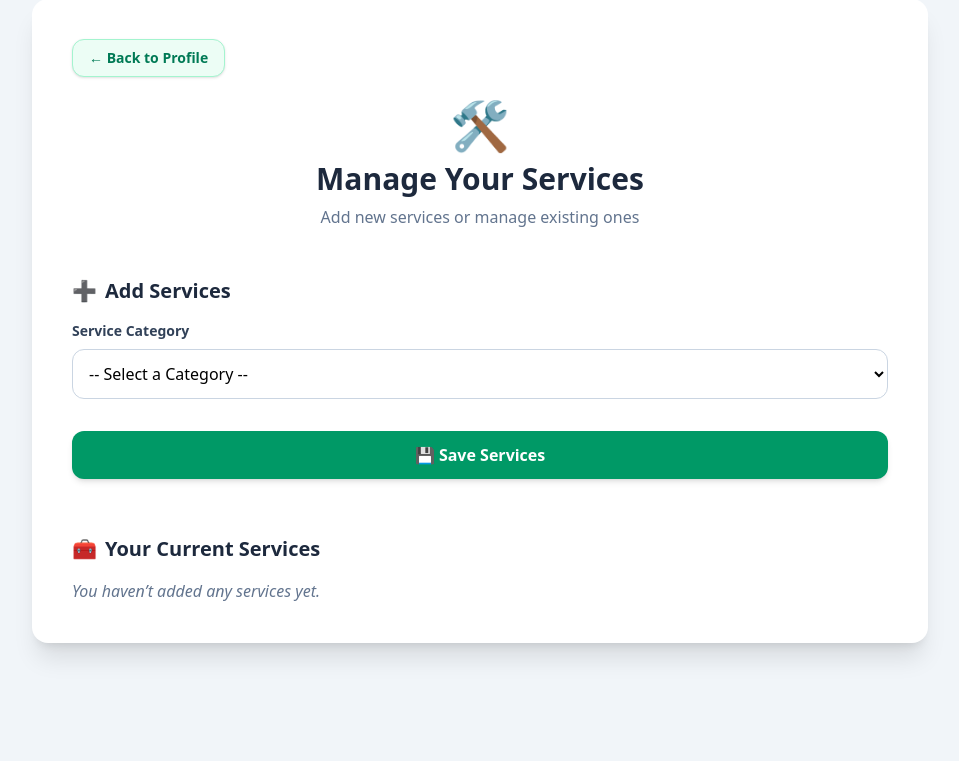
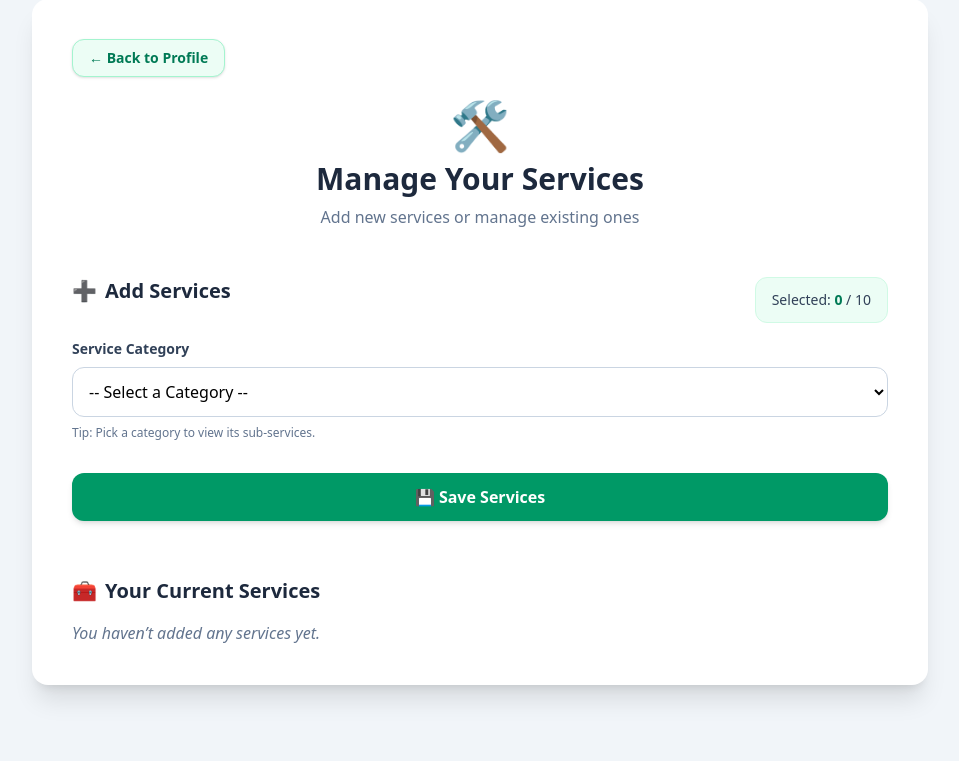
Before and after one commit to olugbengaakindele/handyhub_vercel, a Django app: page /userservice/ in a window 1280 px wide. Shown: the part 173-934 px from the top of the page, without its empty margins (160-1119 px from the left). Run offline with Django 5.2, Linux system fonts and the light colour scheme; the visitor is signed in with stand-in values (Sample User, id 1); data that the repository does not hold is empty; some libraries are stand-ins or nearby versions.

Commit message:
add service area fix

```diff
--- /dev/null
+++ b/users/static/users/js/user_services_selector.js
@@ -0,0 +1,115 @@
+// static/users/js/user_services_selector.js
+
+class UserServicesSelector {
+  constructor(config) {
+    this.form = document.querySelector(config.formSelector);
+    this.categorySelect = document.querySelector(config.categorySelectSelector);
+    this.groups = Array.from(document.querySelectorAll(config.groupSelector));
+
+    this.countEl = document.querySelector(config.countSelector);
+    this.limitEl = document.querySelector(config.limitSelector);
+
+    this.cardSelector = config.cardSelector || ".service-card";
+    this.checkboxSelector = config.checkboxSelector || ".service-checkbox";
+
+    const scriptTag = document.querySelector(config.scriptSelector);
+    this.limit = Number(scriptTag?.dataset?.limit || config.limit || 10);
+
+    if (!this.form || !this.categorySelect || !this.countEl || !this.limitEl) return;
+
+    this.limitEl.textContent = String(this.limit);
+
+    this.bindEvents();
+    this.refresh(); // first paint
+  }
+
+  bindEvents() {
+    // Category change
+    this.categorySelect.addEventListener("change", () => {
+      this.showSelectedCategoryGroup();
+      this.refresh();
+    });
+
+    // Checkbox changes (event delegation)
+    this.form.addEventListener("change", (e) => {
+      const cb = e.target;
+      if (cb && cb.matches(this.checkboxSelector)) {
+        this.refresh();
+      }
+    });
+  }
+
+  showSelectedCategoryGroup() {
+    const selectedCat = this.categorySelect.value;
+
+    this.groups.forEach(group => {
+      const match = group.dataset.category === selectedCat;
+      group.classList.toggle("hidden", !match);
+    });
+  }
+
+  getVisibleCheckboxes() {
+    const selectedCat = this.categorySelect.value;
+    if (!selectedCat) return [];
+
+    const group = this.groups.find(g => g.dataset.category === selectedCat);
+    if (!group) return [];
+
+    return Array.from(group.querySelectorAll(this.checkboxSelector));
+  }
+
+  getVisibleSelectedCount() {
+    return this.getVisibleCheckboxes().reduce((acc, cb) => acc + (cb.checked ? 1 : 0), 0);
+  }
+
+  applyLimitRules() {
+    const checkboxes = this.getVisibleCheckboxes();
+    const selectedCount = this.getVisibleSelectedCount();
+    const limitReached = selectedCount >= this.limit;
+
+    checkboxes.forEach(cb => {
+      const shouldDisable = limitReached && !cb.checked;
+      cb.disabled = shouldDisable;
+
+      const card = cb.closest(this.cardSelector);
+      if (!card) return;
+
+      card.classList.toggle("opacity-50", shouldDisable);
+      card.classList.toggle("cursor-not-allowed", shouldDisable);
+
+      if (shouldDisable) {
+        card.classList.remove("hover:bg-emerald-50", "hover:border-emerald-400");
+      } else {
+        card.classList.add("hover:bg-emerald-50", "hover:border-emerald-400");
+      }
+    });
+  }
+
+  refresh() {
+    // Always ensure correct group is shown
+    this.showSelectedCategoryGroup();
+
+    // Count only visible category checkboxes
+    const selectedCount = this.getVisibleSelectedCount();
+    this.countEl.textContent = String(selectedCount);
+
+    // Apply limit rules only when a category is selected
+    if (this.categorySelect.value) {
+      this.applyLimitRules();
+    }
+  }
+}
+
+document.addEventListener("DOMContentLoaded", () => {
+  new UserServicesSelector({
+    formSelector: "#userServicesForm",
+    categorySelectSelector: "#categorySelect",
+    groupSelector: ".subcategory-group",
+    countSelector: "#selectedServiceCount",
+    limitSelector: "#maxServiceCount",
+    scriptSelector: 'script[src*="user_services_selector.js"]',
+    checkboxSelector: ".service-checkbox",
+    cardSelector: ".service-card",
+    limit: 10,
+  });
+});
--- a/users/templates/users/userservices.html
+++ b/users/templates/users/userservices.html
@@ -15,26 +15,34 @@
         ← Back to Profile
       </a>
     </div>
+
     <!-- Header -->
     <div class="text-center mb-12">
       <div class="text-5xl mb-3 text-emerald-600">🛠️</div>
-      <h2 class="text-3xl font-extrabold text-slate-800">
-        Manage Your Services
-      </h2>
-      <p class="text-slate-500 mt-2">
-        Add new services or manage existing ones
-      </p>
+      <h2 class="text-3xl font-extrabold text-slate-800">Manage Your Services</h2>
+      <p class="text-slate-500 mt-2">Add new services or manage existing ones</p>
     </div>
 
     <!-- ===================== -->
     <!-- ADD NEW SERVICES -->
     <!-- ===================== -->
     <div class="mb-14">
-      <h3 class="text-xl font-bold text-slate-800 mb-4 flex items-center gap-2">
+      <div class="flex items-start justify-between gap-6 mb-4">
+        <h3 class="text-xl font-bold text-slate-800 flex items-center gap-2">
           <span class="text-emerald-600">➕</span> Add Services
         </h3>
 
-      <form method="POST" class="space-y-8">
+        <!-- Counter badge (like service areas) -->
+        <div class="rounded-xl bg-emerald-50 border border-emerald-100 px-4 py-3">
+          <p class="text-sm text-slate-700">
+            Selected:
+            <span id="selectedServiceCount" class="font-bold text-emerald-700">0</span>
+            / <span id="maxServiceCount">{{ service_limit|default:10 }}</span>
+          </p>
+        </div>
+      </div>
+
+      <form id="userServicesForm" method="POST" class="space-y-8">
         {% csrf_token %}
 
         <!-- Category -->
@@ -43,55 +51,68 @@
             Service Category
           </label>
 
-          <select name="category" id="categorySelect"
+          <select
+            name="category"
+            id="categorySelect"
             class="w-full p-3 border border-slate-300 rounded-xl bg-white
-                         focus:outline-none focus:ring-2 focus:ring-emerald-500">
+                   focus:outline-none focus:ring-2 focus:ring-emerald-500"
+          >
             <option value="">-- Select a Category --</option>
             {% for category in categories %}
-              <option value="{{ category.id }}">
-                {{ category.name }}
-              </option>
+              <option value="{{ category.id }}">{{ category.name }}</option>
             {% endfor %}
           </select>
+
+          <p class="text-xs text-slate-500 mt-2">
+            Tip: Pick a category to view its sub-services.
+          </p>
         </div>
 
         <!-- Subcategories -->
+        <div id="subcategoryContainer" class="space-y-5">
           {% for category in categories %}
-        <div class="subcategory-group hidden"
-             data-category="{{ category.id }}">
-
+            <div class="subcategory-group hidden" data-category="{{ category.id }}">
               <div class="border border-slate-200 rounded-xl p-6 bg-slate-50">
-            <h4 class="text-lg font-bold text-slate-800 mb-4">
+                <div class="flex items-center justify-between mb-4">
+                  <h4 class="text-lg font-bold text-slate-800">
                     {{ category.name }} Services
                   </h4>
+
+                  <span class="text-xs text-slate-500">
+                    Choose services you offer
+                  </span>
+                </div>
 
                 <div class="grid grid-cols-1 sm:grid-cols-2 gap-3">
                   {% for sub in category.subcategories.all %}
                     <label
-                class="flex items-center gap-3 p-3 bg-white border border-slate-200
+                      class="service-card flex items-center gap-3 p-3 bg-white border border-slate-200
                              rounded-lg cursor-pointer transition
-                       hover:border-emerald-400 hover:bg-emerald-50">
-
-                <input type="checkbox"
+                             hover:border-emerald-400 hover:bg-emerald-50"
+                      data-category="{{ category.id }}"
+                    >
+                      <input
+                        type="checkbox"
                         name="services"
                         value="{{ sub.id }}"
-                       class="h-5 w-5 rounded border-slate-300 text-emerald-600
-                              focus:ring-emerald-500">
-
-                <span class="text-slate-700 font-medium">
-                  {{ sub.name }}
-                </span>
+                        class="service-checkbox h-5 w-5 rounded border-slate-300 text-emerald-600
+                               focus:ring-emerald-500"
+                      >
+                      <span class="text-slate-700 font-medium">{{ sub.name }}</span>
                     </label>
                   {% endfor %}
                 </div>
               </div>
             </div>
           {% endfor %}
+        </div>
 
-        <button type="submit"
+        <button
+          type="submit"
           class="w-full bg-emerald-600 text-white py-3 rounded-xl
                  font-semibold shadow-md transition
-                       hover:bg-emerald-700 active:bg-emerald-800">
+                 hover:bg-emerald-700 active:bg-emerald-800"
+        >
           💾 Save Services
         </button>
       </form>
@@ -108,51 +129,31 @@
       {% if user_services %}
         <div class="space-y-3">
           {% for service in user_services %}
-        <div
-          class="flex justify-between items-center p-4 bg-slate-50
-                 border border-slate-200 rounded-xl">
-
+            <div class="flex justify-between items-center p-4 bg-slate-50 border border-slate-200 rounded-xl">
               <div>
-            <p class="font-semibold text-slate-800">
-              {{ service.category.name }}
-            </p>
-            <p class="text-sm text-slate-600">
-              {{ service.subcategory.name }}
-            </p>
+                <p class="font-semibold text-slate-800">{{ service.category.name }}</p>
+                <p class="text-sm text-slate-600">{{ service.subcategory.name }}</p>
               </div>
 
-          <!-- DELETE -->
               <a href="{% url 'users:delete_user_service' service.id %}"
-            class="flex items-center gap-2 text-red-600 font-semibold
-                    hover:text-red-700 transition">
+                class="flex items-center gap-2 text-red-600 font-semibold hover:text-red-700 transition">
                 🗑️ Delete
               </a>
             </div>
           {% endfor %}
         </div>
       {% else %}
-      <p class="text-slate-500 italic">
-        You haven’t added any services yet.
-      </p>
+        <p class="text-slate-500 italic">You haven’t added any services yet.</p>
       {% endif %}
     </div>
 
   </div>
 </div>
 
-<!-- JS -->
-<script>
-  const categorySelect = document.getElementById("categorySelect");
-  const groups = document.querySelectorAll(".subcategory-group");
-
-  categorySelect.addEventListener("change", function () {
-    groups.forEach(group => {
-      group.classList.add("hidden");
-      if (group.dataset.category === this.value) {
-        group.classList.remove("hidden");
-      }
-    });
-  });
-</script>
+<!-- ✅ External JS (own file like service areas) -->
+<script
+  src="{% static 'users/js/user_services_selector.js' %}"
+  data-limit="{{ service_limit|default:10 }}"
+></script>
 
 {% endblock %}
```
Also changed, not shown: users/templates/users/edit_service_areas.html (+5 -38 lines). Lines whose indentation alone changed are shown as unchanged.
